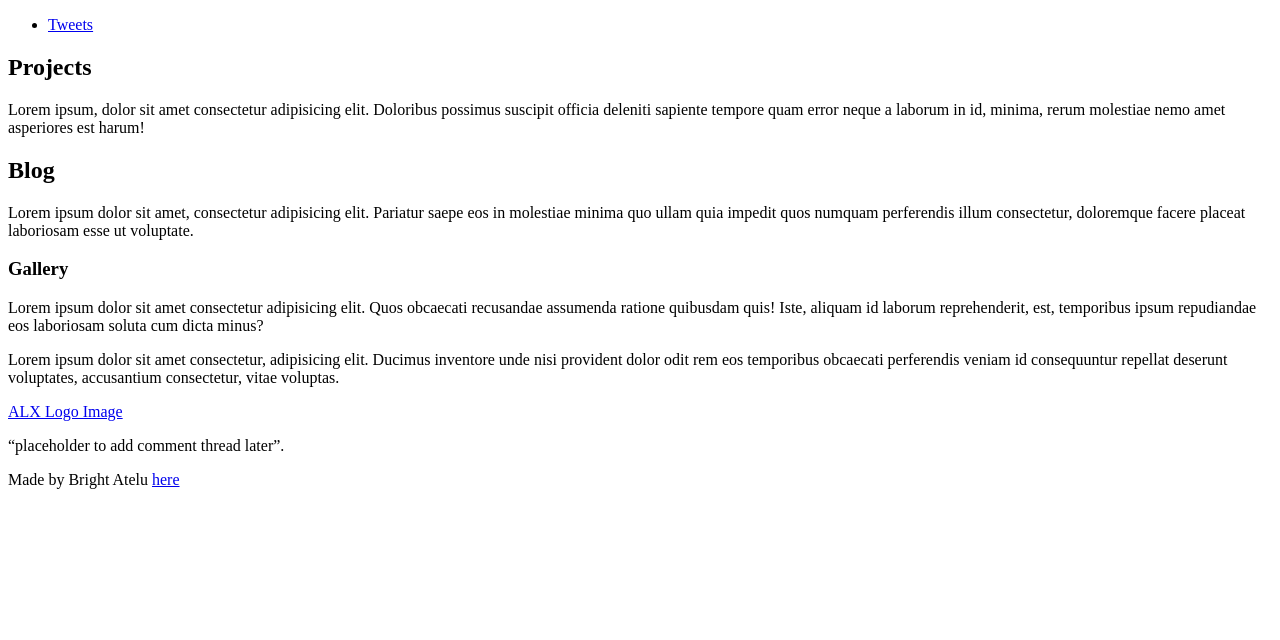
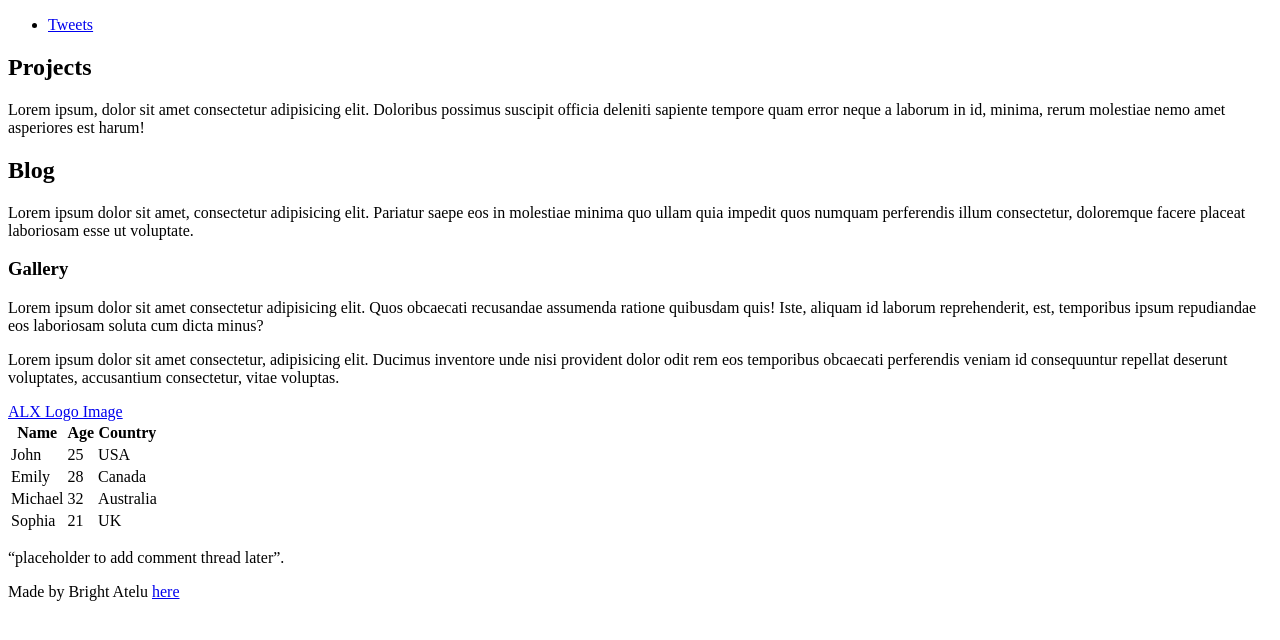
Before and after one commit to Atelski/My_First_Portfolio, a plain HTML site: page html_basic/index.html in a window 1280 px wide. Drawn offline with Linux system fonts and the light colour scheme.

Commit message:
Added learners data

```diff
--- a/html_basic/index.html
+++ b/html_basic/index.html
@@ -24,6 +24,34 @@
     <p>Lorem ipsum dolor sit amet consectetur, adipisicing elit. Ducimus inventore unde nisi provident dolor odit rem eos temporibus obcaecati perferendis veniam id consequuntur repellat deserunt voluptates, accusantium consectetur, vitae voluptas.</p>
 
     <a href="https://i.ibb.co/gTDZZT8/ALX-Logo-07.png">ALX Logo Image</a>
+
+        <table>
+            <thead>
+                <th>Name</th>
+                <th>Age</th>
+                <th>Country</th>
+            </thead>
+            <tbody>
+                <td>John</td>
+                <td>25</td>
+                <td>USA</td>
+            </tbody>
+            <tbody>
+                <td>Emily</td>
+                <td>28</td>
+                <td>Canada</td>
+            </tbody>
+            <tbody>
+                <td>Michael</td>
+                <td>32</td>
+                <td>Australia</td>
+            </tbody>
+            <tbody>
+                <td>Sophia</td>
+                <td>21</td>
+                <td>UK</td>
+            </tbody>
+        </table>
         </article>
         <aside>
             <p>“placeholder to add comment thread later”.</p>
```
